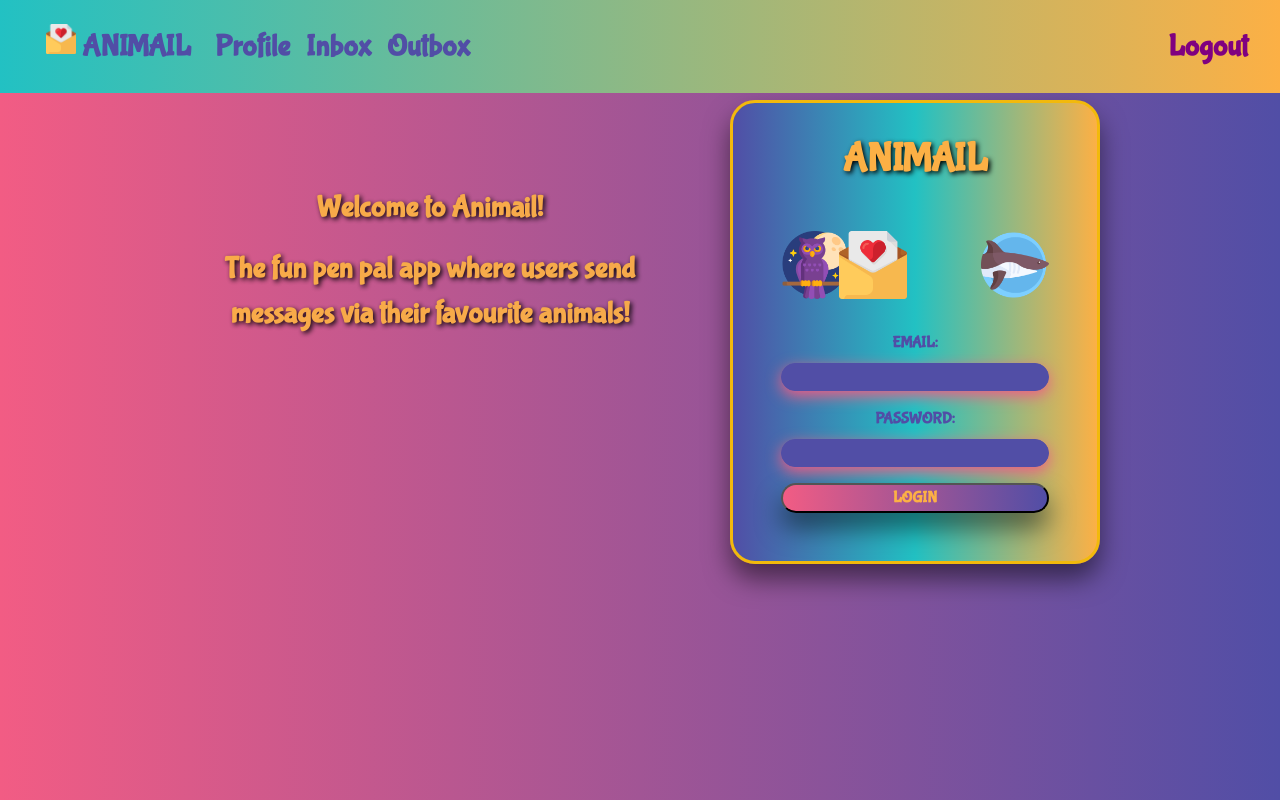
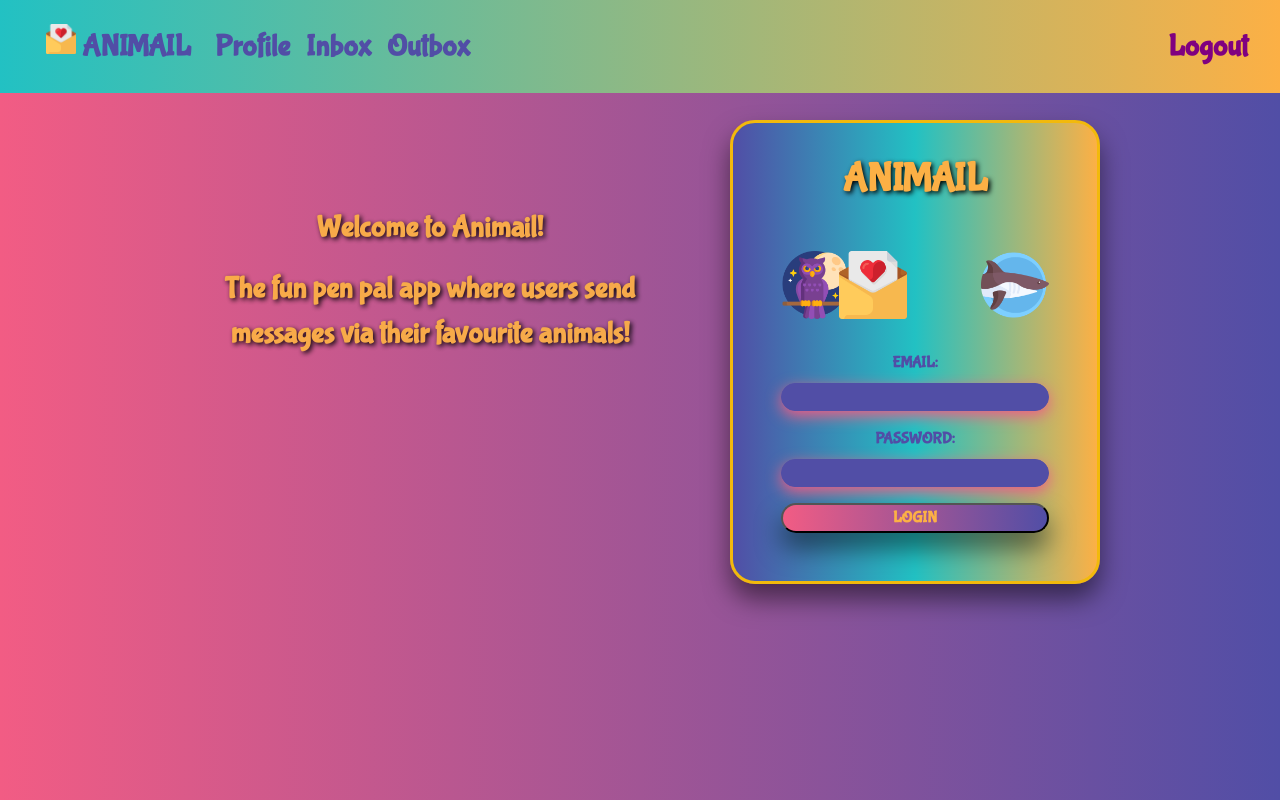
Before and after one commit to Samicap/AniMail, a React (Create React App) app in the folder my-app/client/: page / in a window 1280 px wide. Built offline with nearby package versions, Linux system fonts and the light colour scheme.

Commit message:
added additional styles

```diff
--- a/my-app/client/src/components/Inbox.js
+++ b/my-app/client/src/components/Inbox.js
@@ -69,7 +69,7 @@ export default function Inbox({ childId }) {
         <>
           <MessageList messages={messages} deleteMessage={deleteMessage} />
           <div class="col-message">
-            <h4 class="welcome">Incoming Messages</h4>
+            <h3 class="welcome">Incoming Messages</h3>
             <IncomingMessageList
               setIsMessageReceived={setIsMessageReceived}
               messages={messages}
--- a/my-app/client/src/components/MessageListItem.js
+++ b/my-app/client/src/components/MessageListItem.js
@@ -9,7 +9,7 @@ export default function MessageListItem(props) {
     <Popover id="popover-basic">
       <Popover.Title as="h3">
         <Col>
-            <Image src={props.senderAvatar} height="60" width="60" />
+          <Image src={props.senderAvatar} height="60" width="60" />
           <Row>
             {props.senderName}, {props.senderAge}, {props.senderLocation}
           </Row>
--- a/my-app/client/src/styles/Layout.css
+++ b/my-app/client/src/styles/Layout.css
@@ -45,7 +45,7 @@ body {
   );
   background-blend-mode: overlay;
   height: 100vh;
-  padding-top: 10vh;
+  padding-top: 12.5vh;
   padding-bottom: 20vh;
 }
 
```
